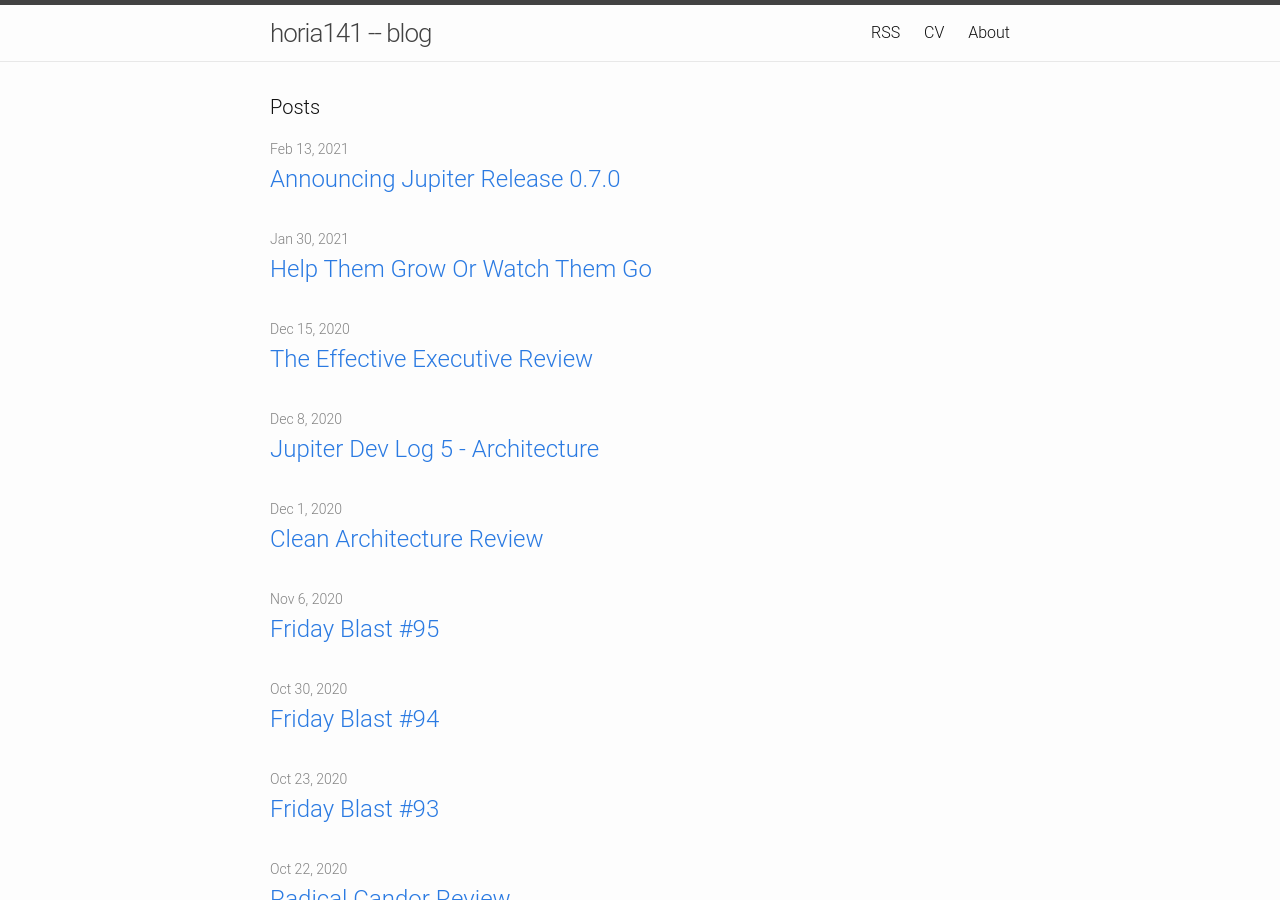
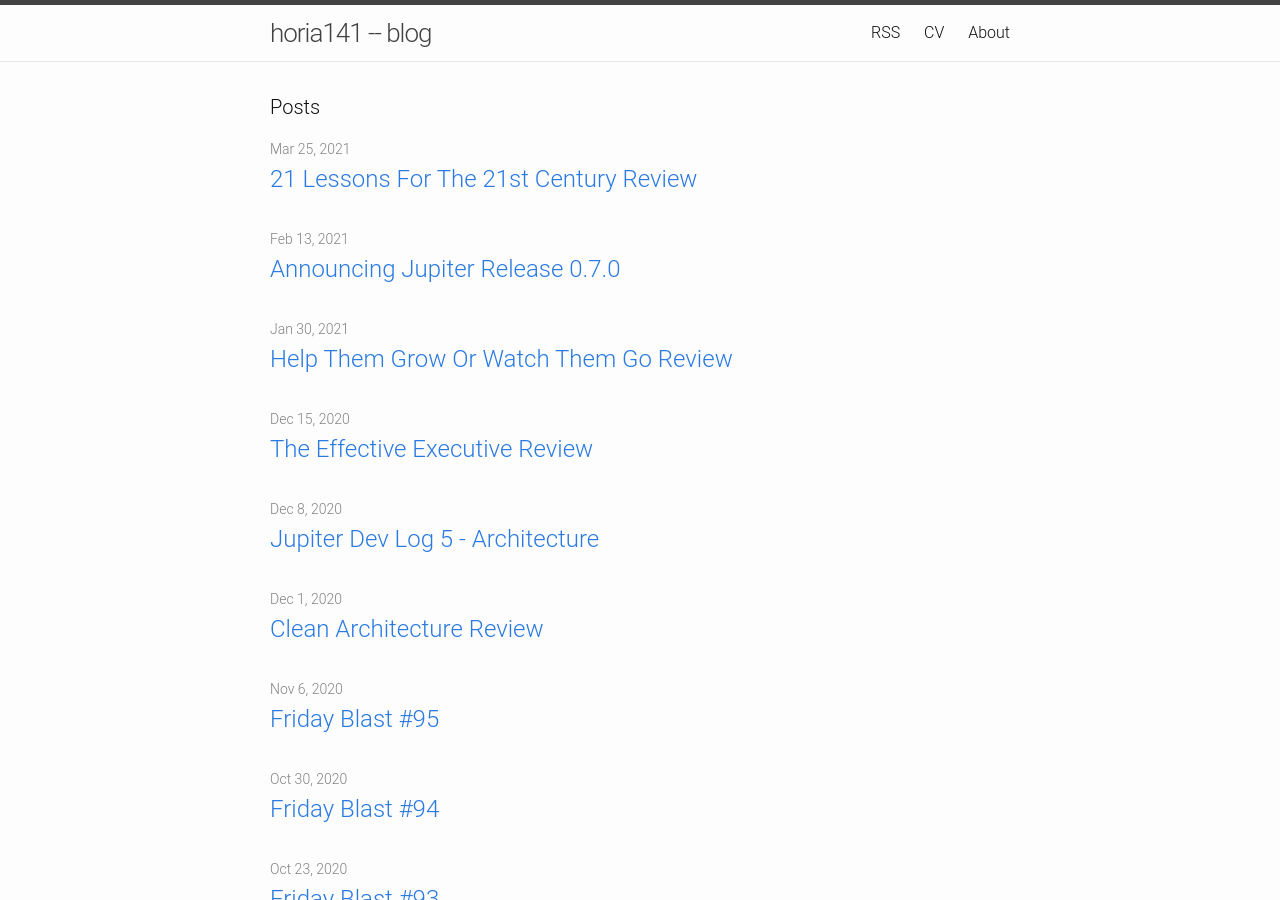
Before and after one commit to horia141/horia141.github.io, a Jekyll site: the page built from index.html, in a window 1280 px wide and 900 px high. Built offline with Jekyll 4.4.1, drawn with Linux system fonts in a browser that asks for light colours; part of the change alters nothing that is shown.

Commit message:
New review of 21 lessons ...

```diff
--- a/_posts/2021-01-30-help-them-grow-or-watch-them-go-review.md
+++ b/_posts/2021-01-30-help-them-grow-or-watch-them-go-review.md
@@ -6,7 +6,7 @@ categories: post
 tags: friday_blast links
 comments: true
 math: true
-title: 'Help Them Grow Or Watch Them Go'
+title: 'Help Them Grow Or Watch Them Go Review'
 ---
 This is my review of [Help Them Grow Or Watch Them Grow](https://www.amazon.com/Help-Them-Grow-Watch-Conversations/dp/B00BZD7VR6). This is a management book focused on the _career growth_ aspects of the manager's job. It's a short book, and perhaps not a classic, but it is nonetheless a very worthwhile read and it's had quite the impact on how I approach career conversations and career growth with my team.
 
--- /dev/null
+++ b/_posts/2021-03-25-21-lessons-for-the-21st-century-review.md
@@ -0,0 +1,19 @@
+---
+published: true
+layout: post
+date: '2021-03-25 07:00'
+categories: post
+tags: friday_blast links
+comments: true
+math: true
+title: '21 Lessons For The 21st Century Review'
+---
+This is my review of [21 Lessons For The 21st Century](https://www.ynharari.com/book/21-lessons-book/) by Yuval Noah Harari. It’s in a way a followup to his Sapiens and Homo Deus books. The former I read, but didn’t get around to writing a review here -- no shameless self-linking today! Now, Sapiens focused on humanity's past, and Homo Deus on its distant future. But this one has a bit of both, and manages to keep the focus on the near future - what will happen in 10 or 20 or 30 years, and how one can be best prepared for that.
+
+As the name hints, the book is structured in 21 chapters - or rather 21 essays - where the author tackles various themes. Topics range from the future of work in the age of automation, to nationalism, religion and education. The kind of things to keep one a bit up at night if you _really_ think about them and where they could go (or have already gone) wrong. There’s a bunch of common themes weaved through each essay - the notion of humans as storytellers; the idea that many concepts such as states, religions, and corporations are really just stories which enable large-scale cooperation between people; and the scary impact AI and advanced bioengineering will have on us if left unchecked.
+
+I especially liked the chapter on secularism. The word and concept itself are kind of fuzzy, but he did a good job of articulating it with a positive definition (a commitment to truth, compassion, equality, freedom, courage, and responsibility - with all the entailing properties), rather than a negative one (separation of church and state, minimisation of religion’s role, etc.).
+
+The chapter on nationalism was also interesting. It started by stating that the previous “big political ideas” of the last century, namely democracy, communism, and (to a lesser extent) fascism, have run or are running out of _steam_ with people. Fascism came and went from the 30s to the 50s, communism had a big international run from the 30s to the 80s, and only democracy was left standing at the start of the 21st century. But it too wasn’t meeting the demands of people as of the 2010s. So in many places of the world “illiberal” democracies with nationalistic agendas have cropped up. What I found insightful here was that these things are very local and localized solutions - the hungarian solution can’t work for australians. But the problems the world will face in the future are definitely global - megacorporations with little accountability, bioengineering, AI, global warming, etc.
+
+Anyway, a nice and fast read overall, full of neat insights and various gems and anecdotes besides the “big ideas” it tries to cover.
```
